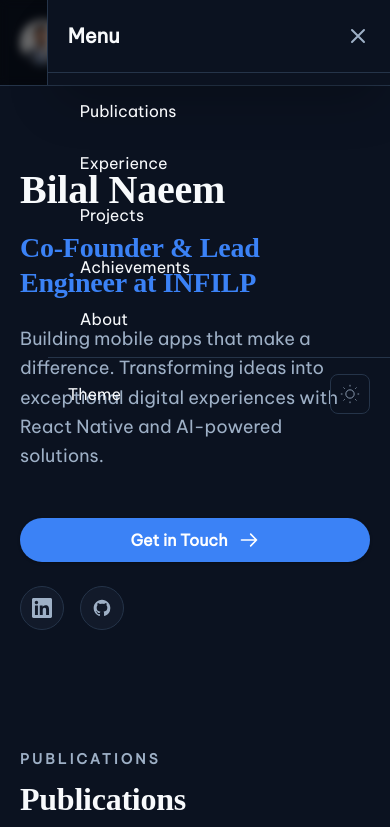
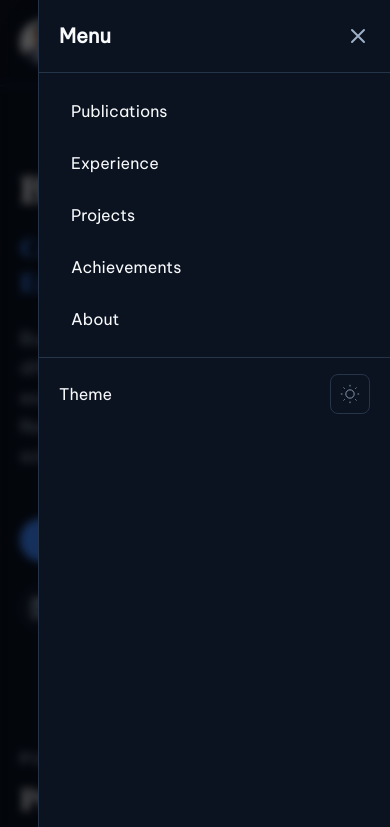
Before and after one commit to bilal1031/portfolio, an Astro site: page / in a window 390 px wide. Both pictures are taken after a click on the button "Open menu". Shown: the top 827 px of the page. Built offline with nearby package versions, Linux system fonts and the light colour scheme; Astro itself is replaced by a stand-in of ours; a web font is replaced by a local one.

Commit message:
Refactor Header component to improve layout and accessibility. Adjust mobile menu and toolbar styles for better usability and responsiveness.

```diff
--- a/src/components/Header.astro
+++ b/src/components/Header.astro
@@ -10,8 +10,12 @@ const { siteLogo, navLinks } = Astro.props;
 ---
 
 <header
-  class="bg-theme border-theme sticky top-0 z-50 mx-auto flex w-full max-w-5xl items-center justify-between border-b px-5 py-5 backdrop-blur md:px-8"
+  class="border-theme bg-theme sticky top-0 z-50 w-full border-b"
 >
+  <!-- Toolbar only: blur here so fixed #mobile-overlay is not trapped (viewport‑relative) -->
+  <div
+    class="mx-auto flex w-full max-w-5xl items-center justify-between px-5 py-5 backdrop-blur-md md:px-8"
+  >
   <a href="/" aria-label="Home link">
     <Image
       class="rounded-full"
@@ -56,16 +60,23 @@ const { siteLogo, navLinks } = Astro.props;
   >
     <Menu />
   </button>
+  </div>
 
-  <!-- Mobile Dropdown Menu -->
+  <!-- Mobile drawer: sibling of blurred toolbar so position:fixed covers the viewport -->
   <div
-    class="fixed inset-0 z-40 sm:hidden"
+    class="pointer-events-none fixed inset-0 z-[100] isolate sm:hidden"
     id="mobile-overlay"
     style="display: none;"
+    aria-hidden="true"
   >
-    <div class="fixed inset-0 bg-black/50 backdrop-blur-sm"></div>
     <div
-      class="bg-theme border-theme fixed top-0 right-0 h-full w-[88vw] max-w-[22rem] transform border-l shadow-2xl transition-transform duration-300 ease-in-out"
+      class="pointer-events-auto fixed inset-0 bg-black/60 backdrop-blur-sm"
+      data-drawer-backdrop
+      aria-hidden="true"
+    >
+    </div>
+    <div
+      class="bg-theme border-theme pointer-events-auto fixed top-0 right-0 z-10 flex h-full w-[min(100vw,22rem)] max-w-[100vw] min-w-0 flex-col border-l shadow-2xl transition-transform duration-300 ease-in-out"
       id="mobile-menu"
     >
       <!-- Mobile Menu Header -->
```
